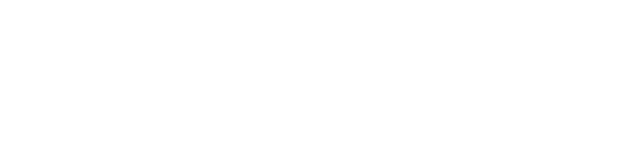
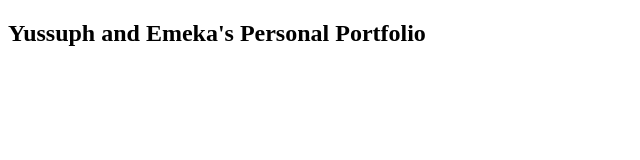
Before and after one commit to macbright/emeka-yussuph, a plain HTML site: page index.html in a window 1280 px wide. Shown: the whole page, without its empty margins (0-640 px from the left). Drawn offline with Linux system fonts and the light colour scheme.

Commit message:
added h1 element

```diff
--- a/index.html
+++ b/index.html
@@ -10,7 +10,7 @@
     <script src="https://cdn.freecodecamp.org/testable-projects-fcc/v1/bundle.js"></script>
 
     <section id ="welcome-section">
-
+      <h1>Yussuph and Emeka's Personal Portfolio</h1>
     </section>
     <script  src="js/index.js"></script>
   </body>
```
